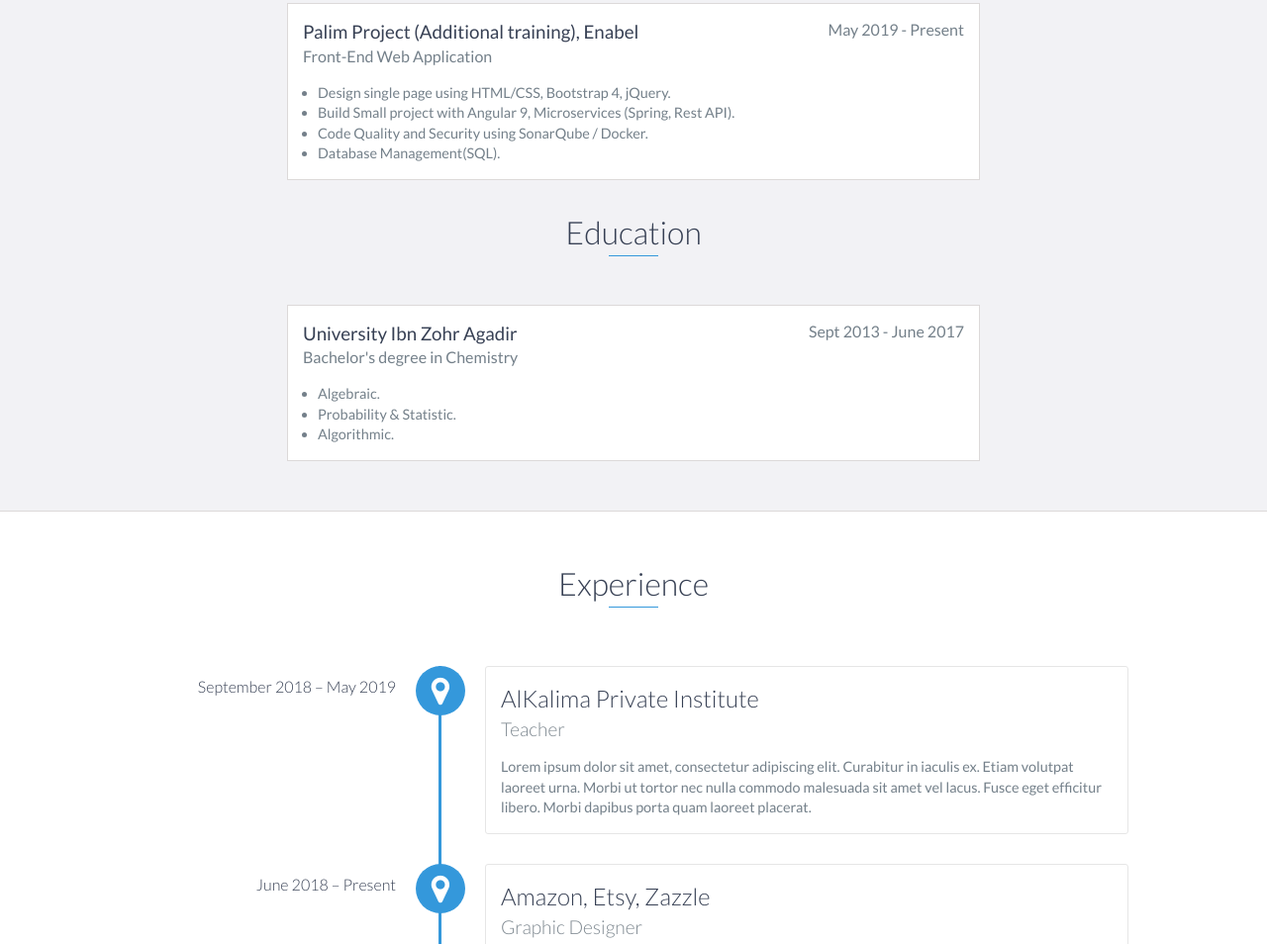
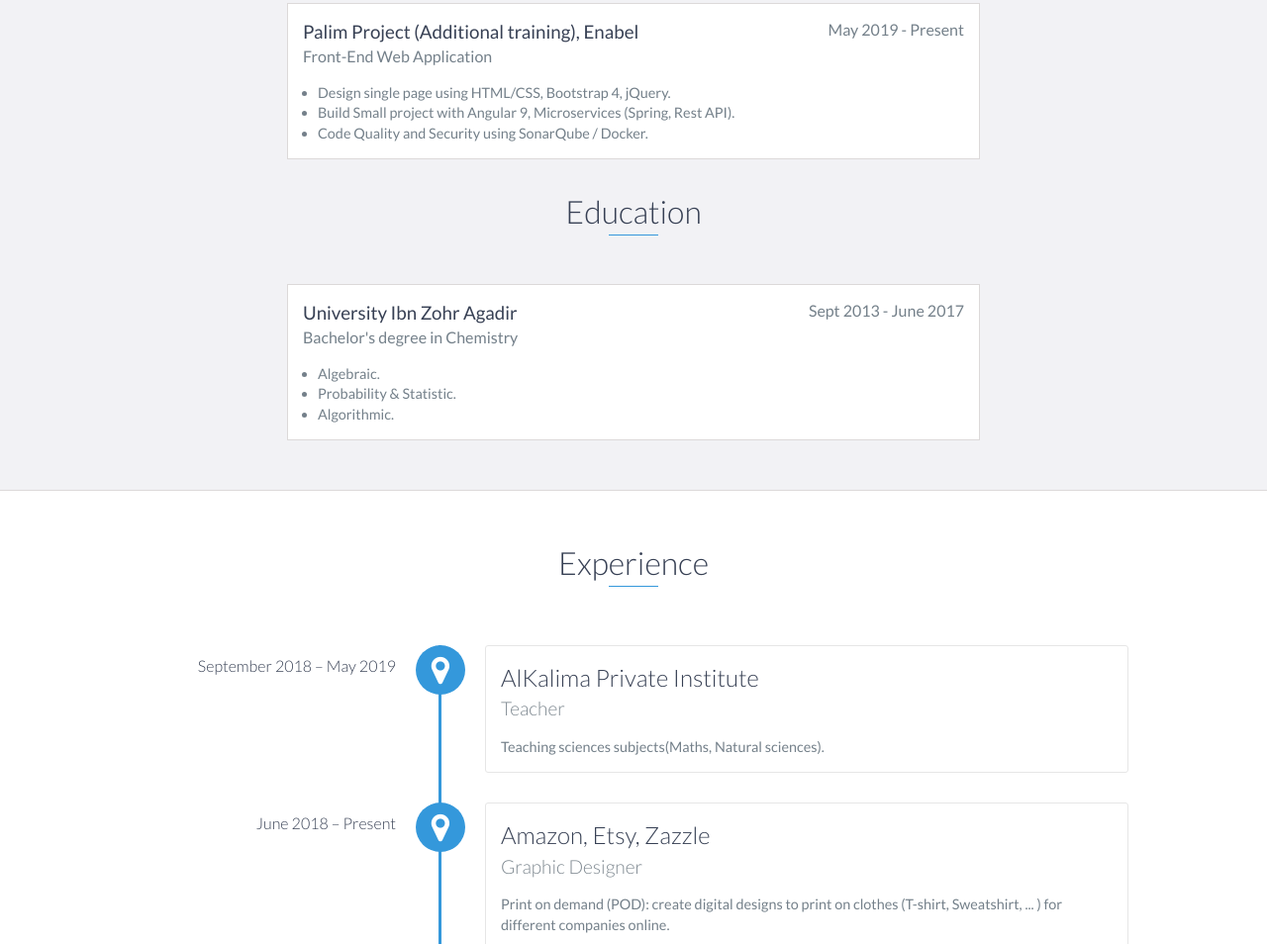
Before and after one commit to sabbarmehdi/sabbarElmehdi.github.io, a website: page index.html in a window 1280 px wide. Shown: the part 2446-3400 px from the top of the page at 99% size. Drawn offline with nearby package versions, Linux system fonts and the light colour scheme.

Commit message:
Update Discription

```diff
--- a/index.html
+++ b/index.html
@@ -191,9 +191,7 @@
                 <li>
                     Code Quality and Security using SonarQube / Docker.
                 </li>
-                <li>
-                    Database Management(SQL).
-                </li>
+
             </ul>
         </div>
         <!-- Education Section-->
@@ -225,7 +223,7 @@
                 <h3>AlKalima Private Institute</h3>
                 <h4>Teacher</h4>
                 <p>
-                    Lorem ipsum dolor sit amet, consectetur adipiscing elit. Curabitur in iaculis ex. Etiam volutpat laoreet urna. Morbi ut tortor nec nulla commodo malesuada sit amet vel lacus. Fusce eget efficitur libero. Morbi dapibus porta quam laoreet placerat.
+                    Teaching sciences subjects(Maths, Natural sciences).
                 </p>
             </div>
 
```
